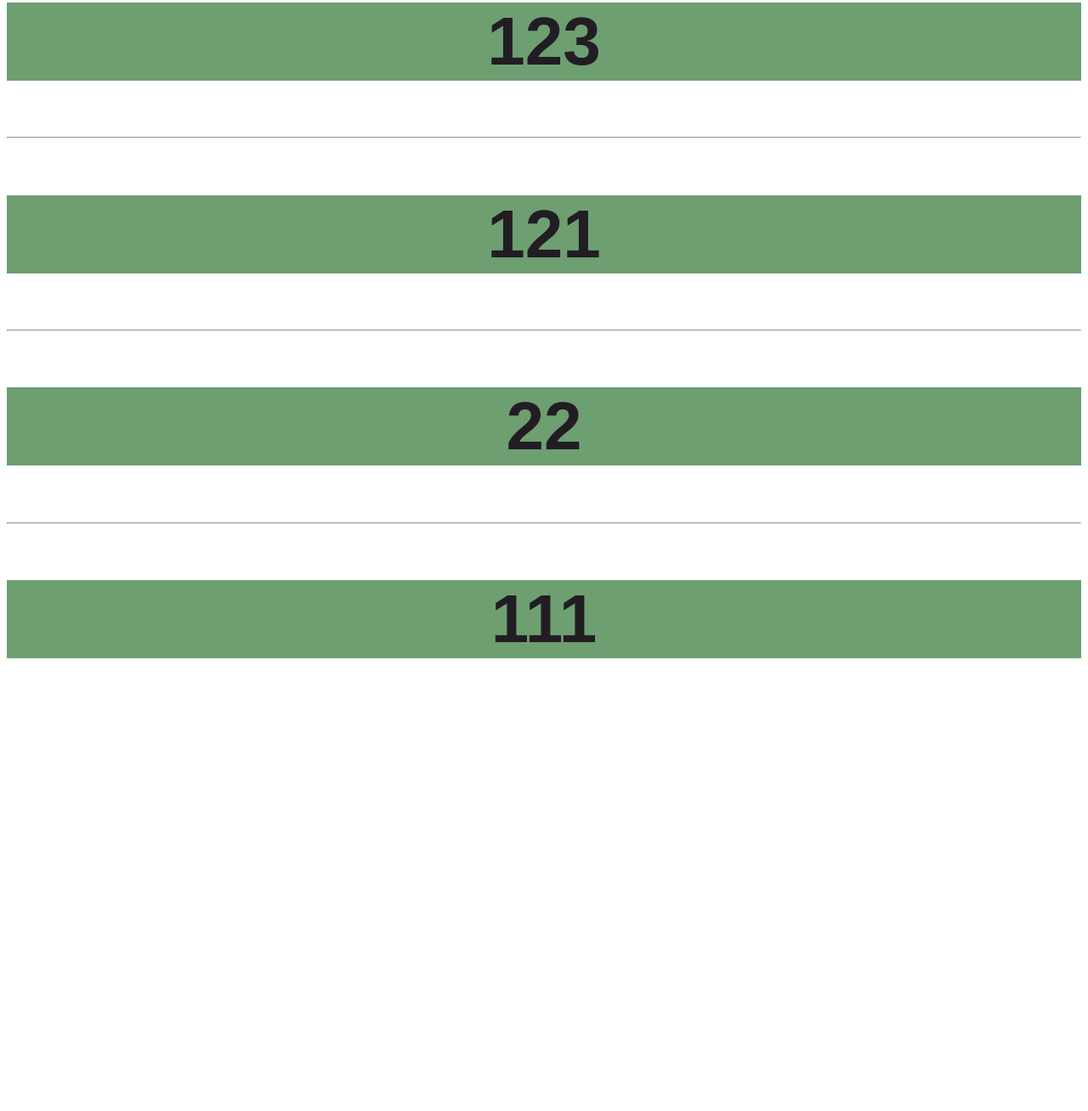
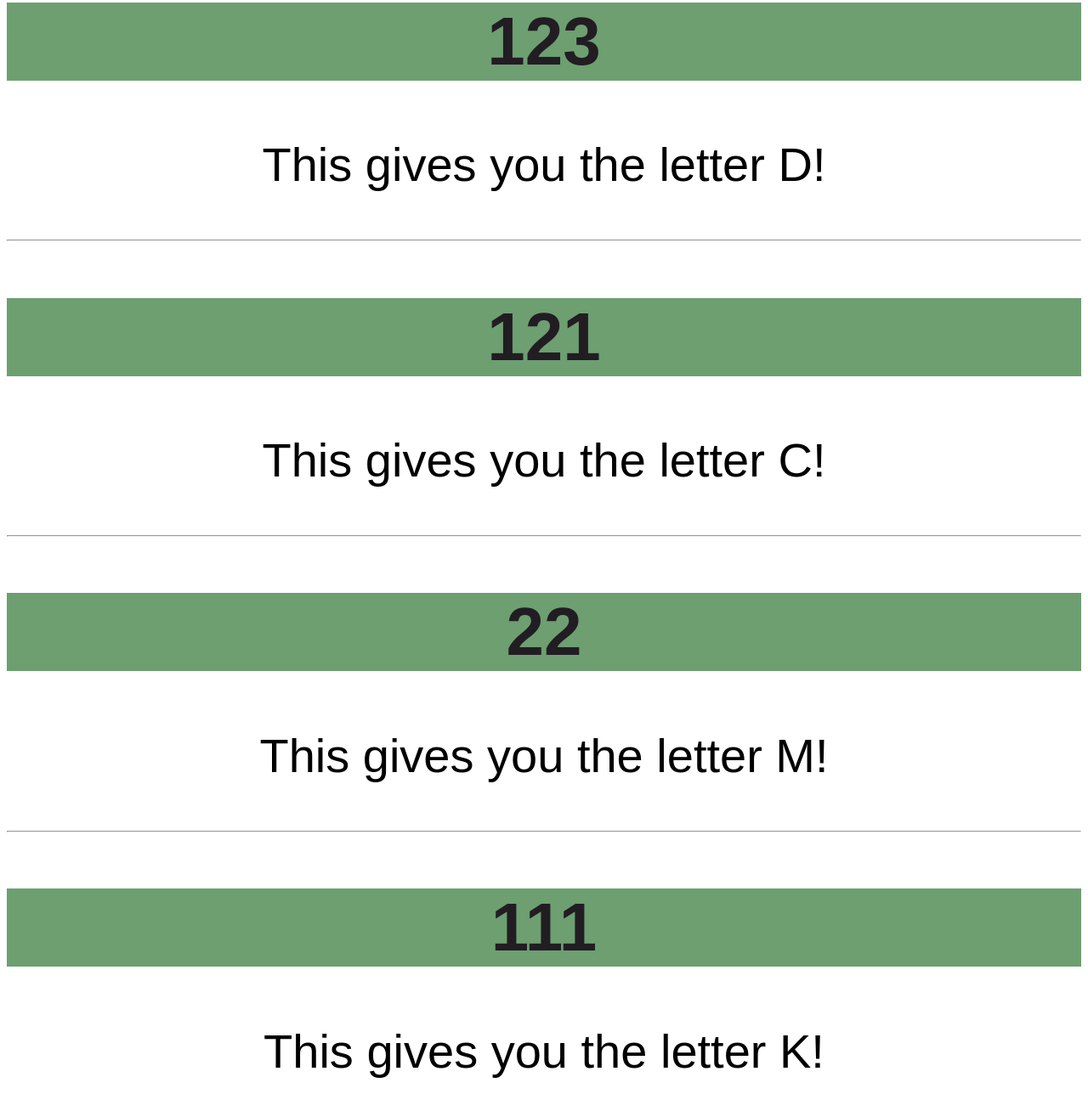
Before and after one commit to tristan-png/mathquestion1, a plain HTML site: page index.html in a window 1280 px wide. Shown: the part 296-1604 px from the top of the page at 85% size. Before the commit the page ends 1138 px from the top, so only its background shows below. Drawn offline with Linux system fonts and the light colour scheme.

Commit message:
added letters

```diff
--- a/index.html
+++ b/index.html
@@ -39,10 +39,14 @@
 <body>
   <h1>What is 11 times 11?</h1>
   <h2>123</h2>
+  <p>This gives you the letter D!</p>
   <hr>
   <h2>121</h2>
+  <p>This gives you the letter C!</p>
   <hr>
   <h2>22</h2>
+  <p>This gives you the letter M!</p>
   <hr>
   <h2>111</h2>
+  <p>This gives you the letter K!</p>
 </body>
```
